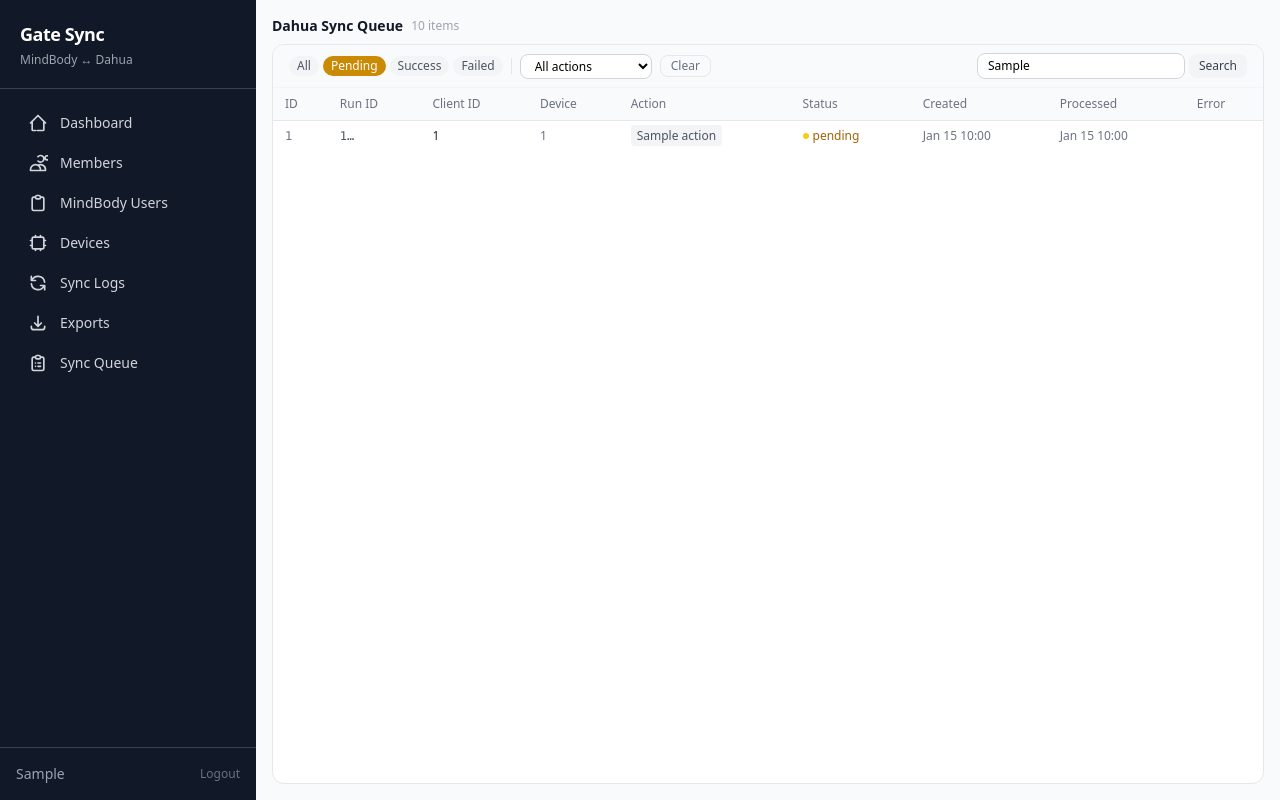
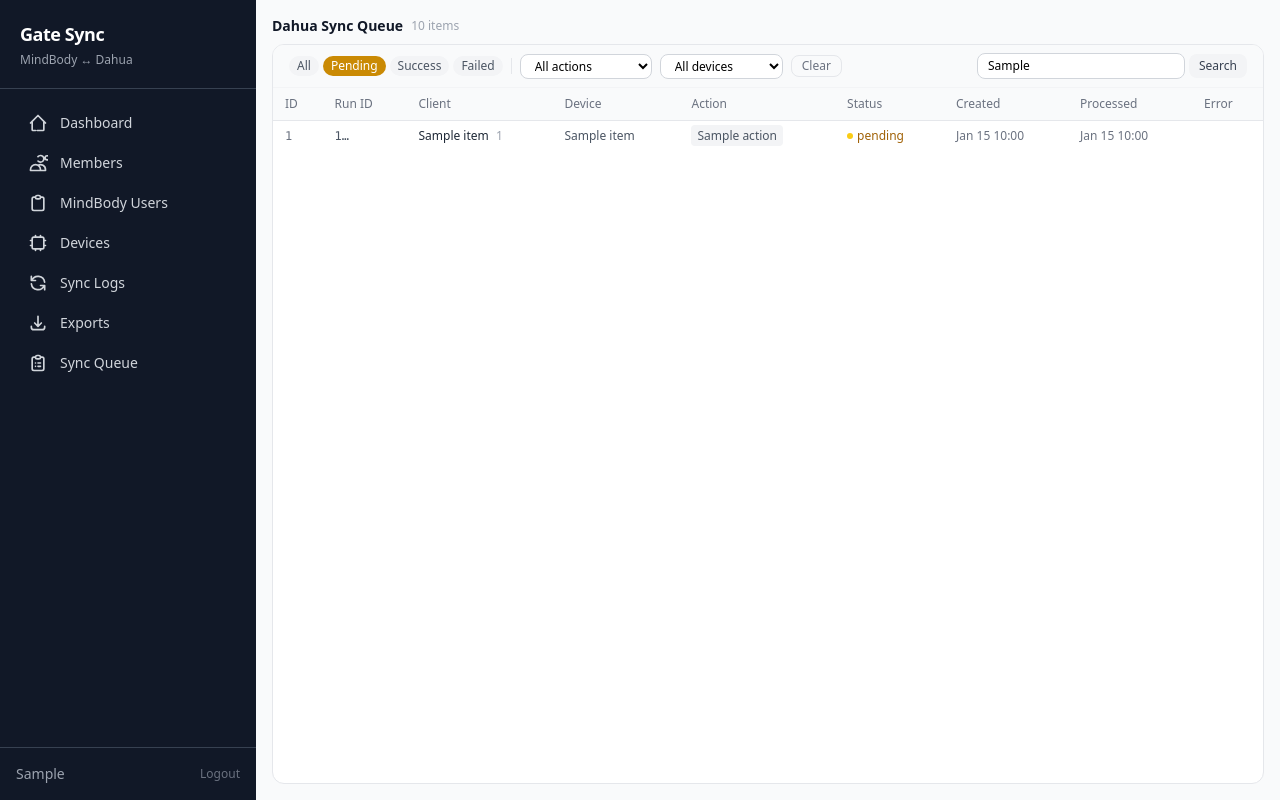
Before and after one commit to basilinjoe/mindbody-dahua-integration, a Python web app: template app/templates/sync_queue/list.html in a window 1280 px wide. Run offline with Jinja, Linux system fonts and the light colour scheme; the template is opened without the code that fills it: most values are stand-ins (such as "Sample title", 1, 10 or a date in 2020); some libraries are stand-ins or nearby versions.

Commit message:
feat: enhance sync queue functionality with device filtering and improved data presentation

```diff
--- a/app/templates/sync_queue/list.html
+++ b/app/templates/sync_queue/list.html
@@ -15,9 +15,10 @@
   <div class="bg-white rounded-xl border border-gray-200 overflow-hidden flex flex-col min-h-0 flex-1">
 
     <!-- Toolbar -->
-    <div class="px-4 py-2 border-b border-gray-100 bg-gray-50 flex items-center gap-2 flex-shrink-0">
+    <div class="px-4 py-2 border-b border-gray-100 bg-gray-50 flex items-center gap-2 flex-wrap flex-shrink-0">
       <form method="GET" action="/admin/sync-queue" class="flex items-center gap-2 flex-wrap w-full">
         <input type="hidden" name="offset" value="0" />
+
         <!-- Status pill buttons -->
         <div class="flex items-center gap-1">
           <button type="submit" name="status" value=""
@@ -29,7 +30,9 @@
           <button type="submit" name="status" value="failed"
             class="px-2 py-0.5 rounded-full text-xs font-medium transition {% if status_filter == 'failed' %}bg-red-700 text-white{% else %}bg-gray-100 text-gray-600 hover:bg-gray-200{% endif %}">Failed</button>
         </div>
+
         <div class="w-px h-4 bg-gray-200"></div>
+
         <!-- Action select -->
         <select name="action" onchange="this.form.submit()"
           class="px-2.5 py-0.5 border border-gray-300 rounded-lg text-xs bg-white focus:ring-2 focus:ring-gray-900 outline-none">
@@ -39,11 +42,22 @@
           <option value="reactivate" {% if action_filter == 'reactivate' %}selected{% endif %}>Reactivate</option>
           <option value="update_window" {% if action_filter == 'update_window' %}selected{% endif %}>Update Window</option>
         </select>
-        {% if run_id_filter or action_filter or status_filter %}
+
+        <!-- Device select -->
+        <select name="device_id" onchange="this.form.submit()"
+          class="px-2.5 py-0.5 border border-gray-300 rounded-lg text-xs bg-white focus:ring-2 focus:ring-gray-900 outline-none">
+          <option value="0">All devices</option>
+          {% for device in devices %}
+          <option value="{{ device.id }}" {% if device_id_filter == device.id %}selected{% endif %}>{{ device.name }}</option>
+          {% endfor %}
+        </select>
+
+        {% if run_id_filter or action_filter or status_filter or device_id_filter %}
         <a href="/admin/sync-queue"
           class="px-2.5 py-0.5 border border-gray-200 rounded-lg text-xs text-gray-500 hover:bg-gray-100 transition">Clear</a>
         {% endif %}
-        <!-- Run ID search (right-aligned) -->
+
+        <!-- Run ID search -->
         <div class="flex items-center gap-1 ml-auto">
           <input type="text" name="run_id" value="{{ run_id_filter }}" placeholder="Filter by run ID…"
             class="px-2.5 py-1 border border-gray-300 rounded-lg text-xs w-52 focus:ring-2 focus:ring-gray-900 focus:border-gray-900 outline-none" />
@@ -59,7 +73,7 @@
           <tr>
             <th class="text-left px-3 py-2 font-medium text-gray-500">ID</th>
             <th class="text-left px-3 py-2 font-medium text-gray-500">Run ID</th>
-            <th class="text-left px-3 py-2 font-medium text-gray-500">Client ID</th>
+            <th class="text-left px-3 py-2 font-medium text-gray-500">Client</th>
             <th class="text-left px-3 py-2 font-medium text-gray-500">Device</th>
             <th class="text-left px-3 py-2 font-medium text-gray-500">Action</th>
             <th class="text-left px-3 py-2 font-medium text-gray-500">Status</th>
@@ -73,8 +87,11 @@
           <tr class="hover:bg-gray-50 transition">
             <td class="px-3 py-1.5 text-gray-500 font-mono">{{ item.id }}</td>
             <td class="px-3 py-1.5 font-mono text-gray-600" title="{{ item.run_id }}">{{ item.run_id[:12] }}…</td>
-            <td class="px-3 py-1.5 text-gray-800">{{ item.mindbody_client_id }}</td>
-            <td class="px-3 py-1.5 text-gray-500">{{ item.device_id }}</td>
+            <td class="px-3 py-1.5">
+              <span class="text-gray-800 font-medium">{{ item.client_name }}</span>
+              <span class="text-gray-400 ml-1">{{ item.mindbody_client_id }}</span>
+            </td>
+            <td class="px-3 py-1.5 text-gray-600">{{ item.device_name }}</td>
             <td class="px-3 py-1.5">
               <span class="px-1.5 py-0.5 rounded text-xs font-medium
                 {% if item.action == 'enroll' %}bg-blue-50 text-blue-700
@@ -118,11 +135,11 @@
       </p>
       <div class="flex gap-1">
         {% if offset > 0 %}
-        <a href="/admin/sync-queue?offset={{ offset - page_size }}&run_id={{ run_id_filter }}&action={{ action_filter }}&status={{ status_filter }}"
+        <a href="/admin/sync-queue?offset={{ offset - page_size }}&run_id={{ run_id_filter }}&action={{ action_filter }}&status={{ status_filter }}&device_id={{ device_id_filter }}"
           class="px-2.5 py-1 border border-gray-300 rounded text-xs hover:bg-gray-50">Previous</a>
         {% endif %}
         {% if offset + page_size < total %}
-        <a href="/admin/sync-queue?offset={{ offset + page_size }}&run_id={{ run_id_filter }}&action={{ action_filter }}&status={{ status_filter }}"
+        <a href="/admin/sync-queue?offset={{ offset + page_size }}&run_id={{ run_id_filter }}&action={{ action_filter }}&status={{ status_filter }}&device_id={{ device_id_filter }}"
           class="px-2.5 py-1 border border-gray-300 rounded text-xs hover:bg-gray-50">Next</a>
         {% endif %}
       </div>
```
Also changed, not shown: app/admin/sync_queue.py (+45 -2 lines).
